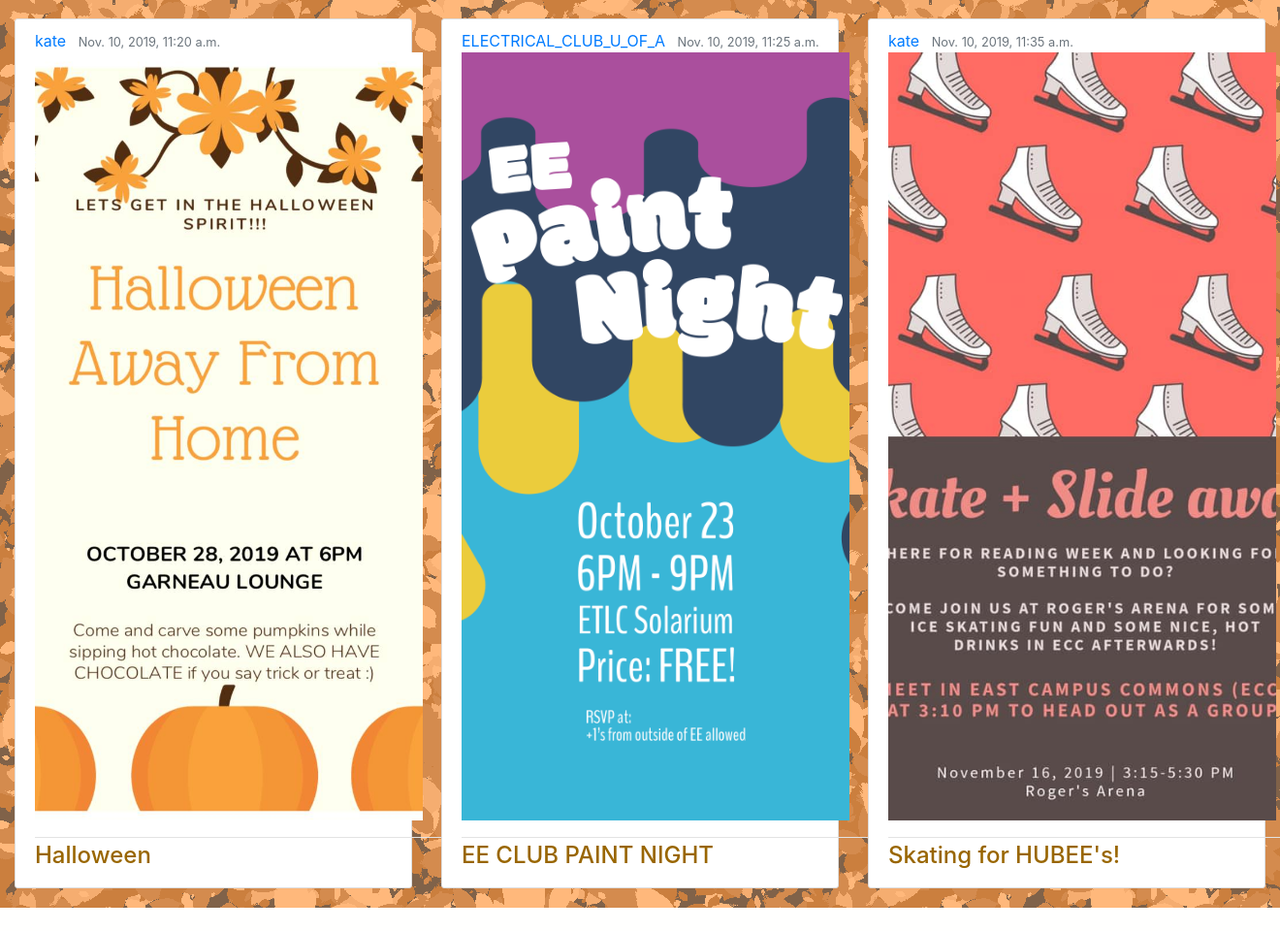
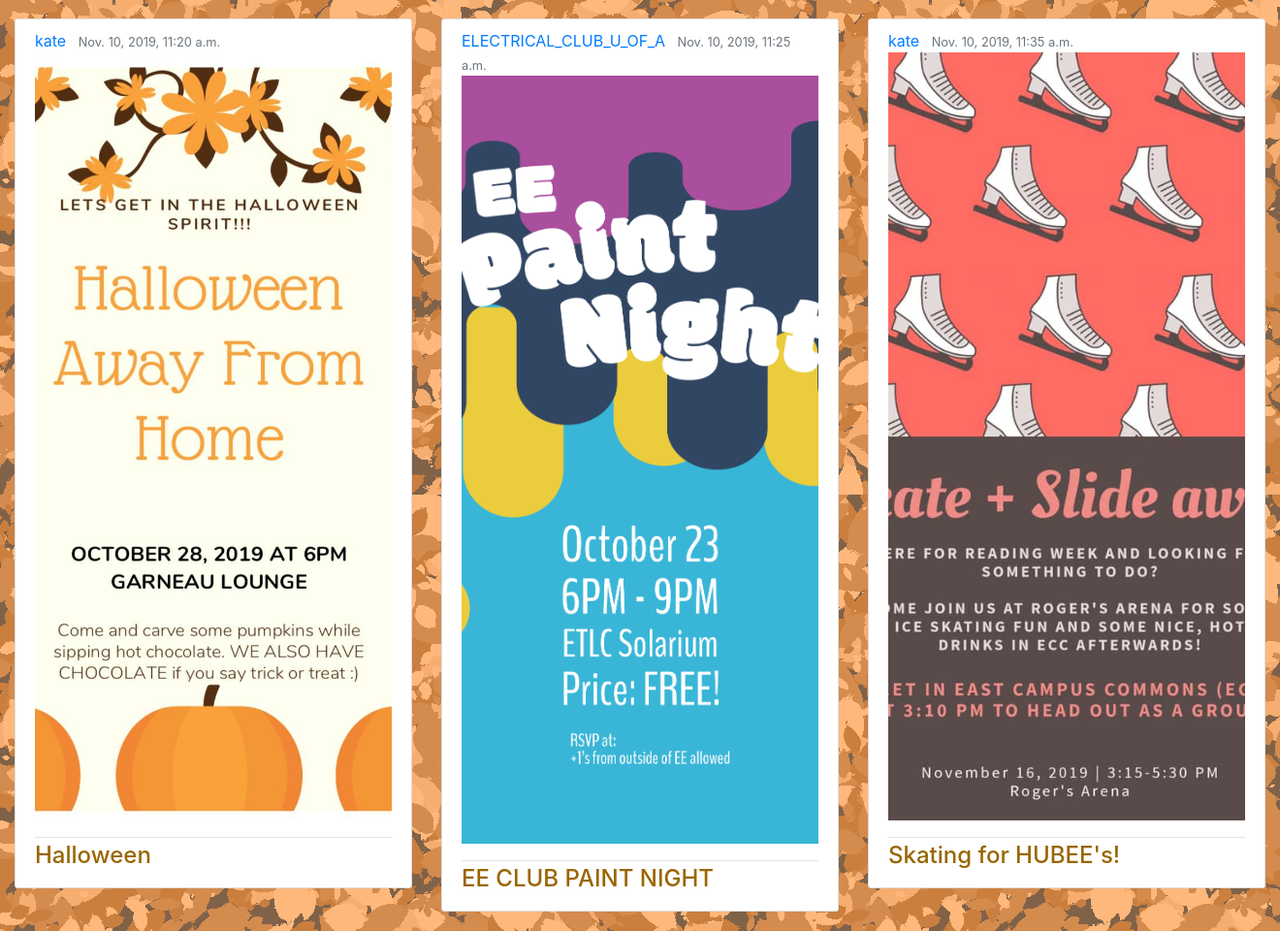
Before and after one commit to katielin42/Django-Web-App-CorkBoard, a Django app: page / in a window 1320 px wide. Shown: the part 85-1045 px from the top of the page at 97% size. Before the commit the page ends 1021 px from the top, so only its background shows below. Run offline with Django 3.2, Linux system fonts and the light colour scheme; data comes from the database, SQL or seed files in the repository; both versions use the stored data as it was after the commit; some libraries are stand-ins or nearby versions.

Commit message:
Broken branch sad final.

```diff
--- a/digposters/posters/static/posters/main.css
+++ b/digposters/posters/static/posters/main.css
@@ -109,7 +109,7 @@ a.article-title:hover {
 .home-img {
   object-fit: cover;
   height: 792px;
-  width: 400px;
+  max-width: 100%;
   margin-right: 20px;
   margin-bottom: 16px;
   overflow: hidden;
```
Also changed, not shown: digposters/db.sqlite3, digposters/media/default.jpg (renamed from digposters/media/profile_pics/default.jpg), digposters/media/posterpics/EE_Paint_Night.png (added), digposters/media/posterpics/halloween_vDWx9jj.jpg (added), digposters/media/posterpics/skate_JVwZ9Vu.jpg (added).
